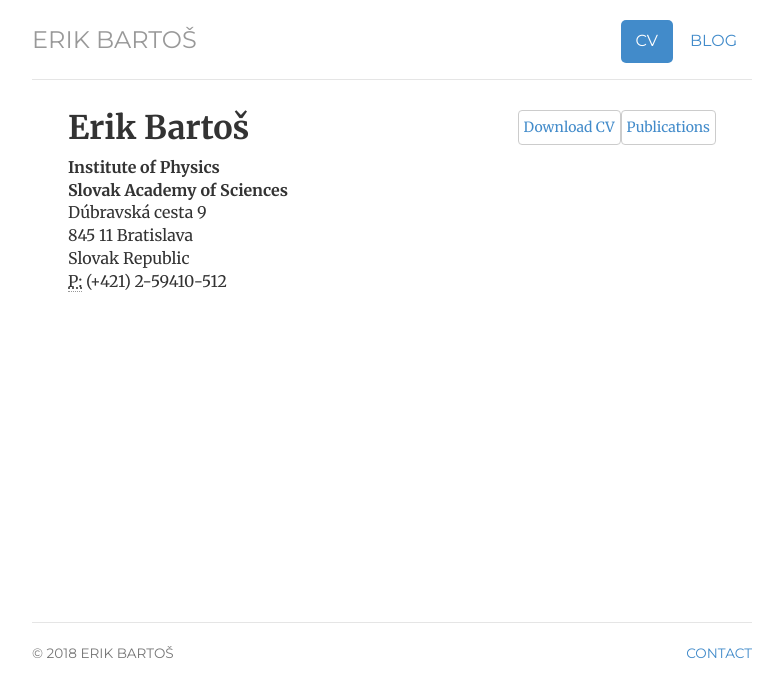
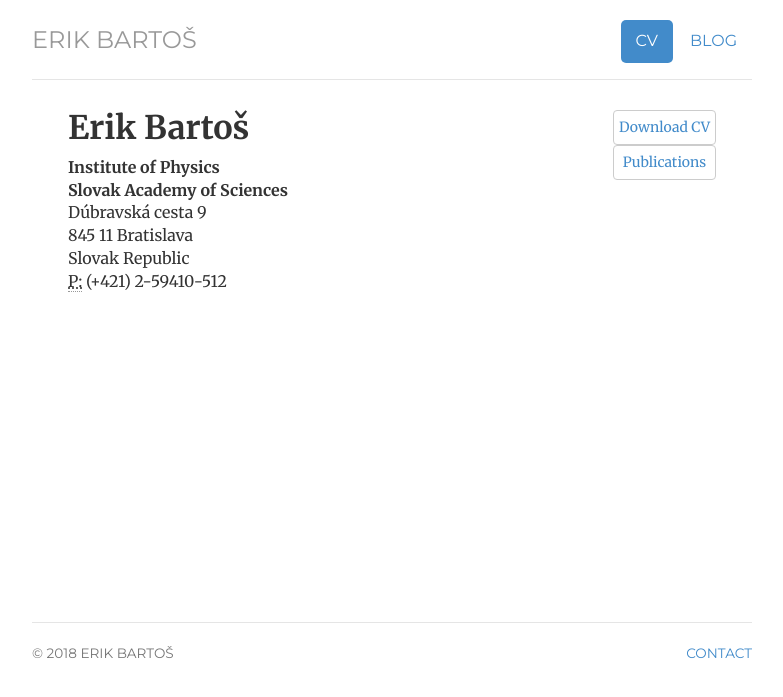
Before and after one commit to Mezek/mezek.github.io, a Jekyll site: the page built from cv/index.html, in a window 1280 px wide. Shown: the top 697 px of the page, without its empty margins (248-1031 px from the left). Built offline with Jekyll 4.4.1, drawn with Linux system fonts in a browser that asks for light colours.

Commit message:
Update index.html

```diff
--- a/cv/index.html
+++ b/cv/index.html
@@ -9,7 +9,7 @@ description: C.V. for Erik Bartoš, a Physicists, Digital Publisher, Enthusiast,
 ---
 <div class="cv">
 	<div>
-		<ul class="parent pull-right items-below"><li class="btn btn-default"><a href="/files/modern_sk.pdf" class="" title="Download CV as PDF">Download CV</a></li>
+		<ul class="items-below pull-right"><li class="btn btn-default"><a href="/files/modern_sk.pdf" class="" title="Download CV as PDF">Download CV</a></li>
 		<li class="btn btn-default"><a href="/files/pubList-2017-11.pdf" class="" title="Download publications">Publications</a></li></ul>
 	</div>
 
```
